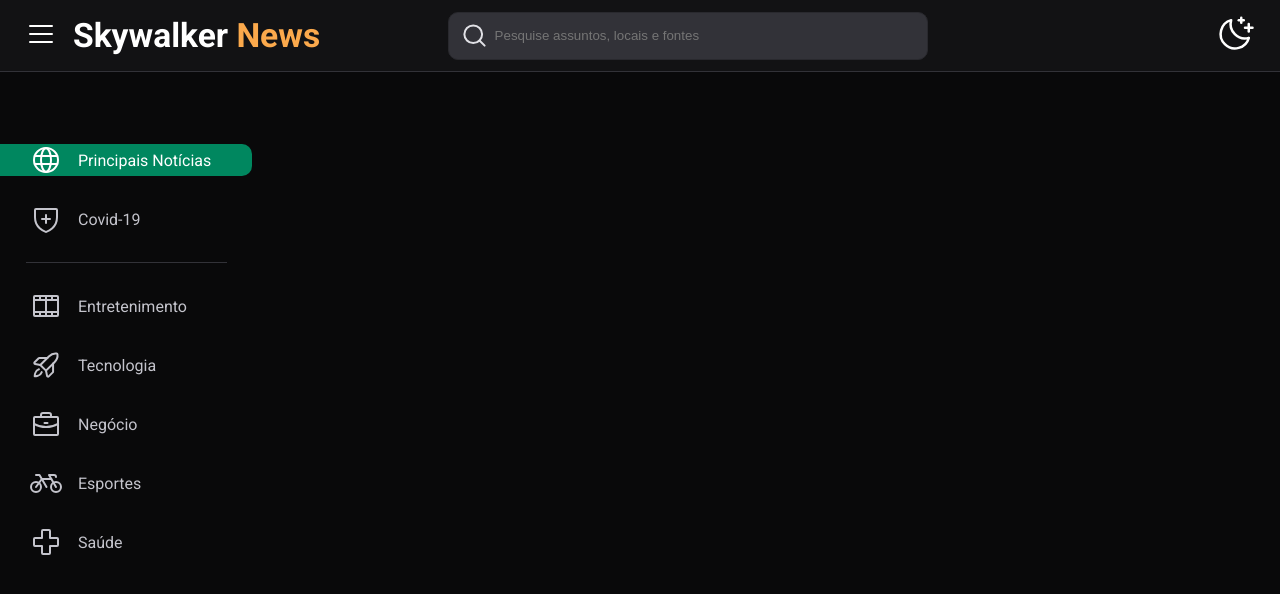
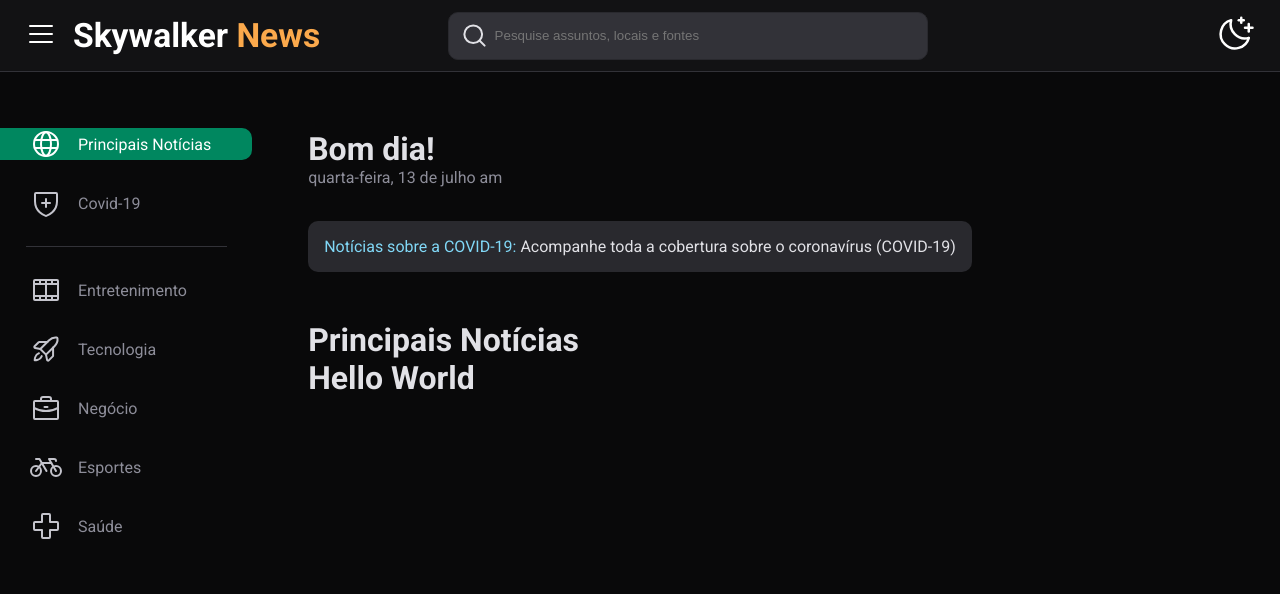
Before and after one commit to ryanolivrdev/SkywalkerNews, a React (Vite) app: page / in a window 1280 px wide. Shown: the top 594 px of the page. Built offline with nearby package versions, Linux system fonts and the light colour scheme.

Commit message:
adding content to main page

```diff
--- a/package.json
+++ b/package.json
@@ -9,6 +9,7 @@
   },
   "dependencies": {
     "axios": "^0.27.2",
+    "date-fns": "^2.28.0",
     "phosphor-react": "^1.4.1",
     "react": "^18.0.0",
     "react-dom": "^18.0.0",
--- a/src/components/Navbar/index.tsx
+++ b/src/components/Navbar/index.tsx
@@ -16,7 +16,6 @@ export function Navbar() {
     setIsOpen(false);
   }
 
-  console.log(isOpen);
   return (
     <>
     <Container>
@@ -38,7 +37,7 @@ export function Navbar() {
       </button>
 
     </Container>
-    <Sidebar isOpen={isOpen}/>
+    <Sidebar isOpen={isOpen} CloseNavBar={closeNavBar}/>
     </>
   );
 }
--- a/src/components/Navbar/styles.ts
+++ b/src/components/Navbar/styles.ts
@@ -62,19 +62,19 @@ export const Container = styled.nav`
     transition: all 0.2s ease-in;
 
     @media (max-width: 900px) {
-      margin-left: 0; // 14px
+      margin-left: 0;
     }
     @media (max-width: 600px) {
-      width: 20rem;// 14px
+      width: 20rem;
     }
     @media (max-width: 450px) {
-      width: 15rem;// 14px
+      width: 15rem;
     }
     @media (max-width: 370px) {
-      width: 10rem;// 14px
+      width: 10rem;
     }
-    @media (max-width: 370px) {
-      width: 5rem;// 14px
+    @media (max-width: 290px) {
+      width: 5rem;
     }
   }
   input:hover {
--- /dev/null
+++ b/src/components/News/index.tsx
@@ -0,0 +1,4 @@
+
+export function News(){
+  return <h1>Hello World</h1>
+}
--- /dev/null
+++ b/src/components/News/styles.ts
@@ -0,0 +1,8 @@
+import styled  from 'styled-components';
+
+export const Container = styled.div`
+  display: flex;
+  justify-content: center;
+  align-items: center;
+
+`
--- a/src/components/Sidebar/index.tsx
+++ b/src/components/Sidebar/index.tsx
@@ -5,25 +5,24 @@ import { Link, useParams } from "react-router-dom";
 
 interface SideBarProps {
   isOpen: boolean;
+  CloseNavBar: any;
 }
 
 export function Sidebar(props: SideBarProps) {
   const { slug } = useParams<{ slug: string }>();
 
-  console.log(props.isOpen);
-
   return (
     <Container isOpen={props.isOpen}>
-      {slug === "topstories" || !slug ? (
+      {slug === "Principaisnoticias" || !slug ? (
         <>
-          <Link className="AtiveLink" to="/topstories">
+          <Link className="AtiveLink" to="/Principaisnoticias" onClick={props.CloseNavBar}>
             <Globe size={32} color="white" />
             <p className="Ative">Principais Notícias</p>
           </Link>
         </>
       ) : (
         <>
-          <Link to="/topstories">
+          <Link to="/Principaisnoticias" onClick={props.CloseNavBar}>
             <Globe size={32} color="#C4C4CC" />
             <p>Principais Notícias</p>
           </Link>
@@ -31,90 +30,90 @@ export function Sidebar(props: SideBarProps) {
       )}
       {slug === "covid-19" ? (
         <>
-          <Link className="AtiveLink" to="/topics/covid-19">
+          <Link className="AtiveLink" to="/topics/Covid-19" onClick={props.CloseNavBar}>
             <ShieldPlus size={32} color="white" />
             <p className="Ative">Covid-19</p>
           </Link>
         </>
       ) : (
         <>
-          <Link to="/topics/covid-19">
+          <Link to="/topics/Covid-19" onClick={props.CloseNavBar}>
             <ShieldPlus size={32} color="#C4C4CC" />
             <p>Covid-19</p>
           </Link>
         </>
       )}
       {props.isOpen ? <Divider /> : ""}
-      {slug === "entertainment" ? (
+      {slug === "Entretenimento" ? (
         <>
-          <Link className="AtiveLink" to="/topics/entertainment">
+          <Link className="AtiveLink" to="/topics/Entretenimento" onClick={props.CloseNavBar}>
             <FilmStrip size={32} color="white" />
             <p className="Ative">Entretenimento</p>
           </Link>
         </>
       ) : (
         <>
-          <Link to="/topics/entertainment">
+          <Link to="/topics/Entretenimento" onClick={props.CloseNavBar}>
             <FilmStrip size={32} color="#C4C4CC" />
             <p>Entretenimento</p>
           </Link>
         </>
       )}
-      {slug === "technology" ? (
+      {slug === "Tecnologia" ? (
         <>
-          <Link className="AtiveLink" to="/topics/technology">
+          <Link className="AtiveLink" to="/topics/Tecnologia" onClick={props.CloseNavBar}>
             <RocketLaunch size={32} color="white" />
             <p className="Ative">Tecnologia</p>
           </Link>
         </>
       ) : (
         <>
-          <Link to="/topics/technology">
+          <Link to="/topics/Tecnologia" onClick={props.CloseNavBar}>
             <RocketLaunch size={32} color="#C4C4CC" />
             <p>Tecnologia</p>
           </Link>
         </>
       )}
-      {slug === "business" ? (
+      {slug === "Negocio" ? (
         <>
-          <Link className="AtiveLink" to="/topics/business">
+          <Link className="AtiveLink" to="/topics/Negocio" onClick={props.CloseNavBar}>
             <Briefcase size={32} color="white" />
             <p className="Ative">Negócio</p>
           </Link>
         </>
       ) : (
         <>
-          <Link to="/topics/business">
+          <Link to="/topics/Negocio" onClick={props.CloseNavBar}>
             <Briefcase size={32} color="#C4C4CC" />
             <p>Negócio</p>
           </Link>
         </>
       )}
-      {slug === "sports" ? (
+      {slug === "Esportes" ? (
         <>
-          <Link className="AtiveLink" to="/topics/sports">
+          <Link className="AtiveLink" to="/topics/Esportes" onClick={props.CloseNavBar}>
             <Bicycle size={32} color="white" />
             <p className="Ative">Esportes</p>
           </Link>
         </>
       ) : (
         <>
-          <Link to="/topics/sports">
+          <Link to="/topics/Esportes" onClick={props.CloseNavBar}>
             <Bicycle size={32} color="#C4C4CC" />
             <p>Esportes</p>
           </Link>
         </>
       )}
-      {slug === "health" ? (
+      {slug === "Saude" ? (
         <>
-          <Link className="AtiveLink" to="/topics/health">
+          <Link className="AtiveLink" to="/topics/Saude" onClick={props.CloseNavBar}>
             <FirstAid size={32} color="white" />
             <p className="Ative">Saúde</p>
           </Link>
         </>
       ) : (
         <>
-          <Link to="/topics/health">
+          <Link to="/topics/Saude" onClick={props.CloseNavBar}>
             <FirstAid size={32} color="#C4C4CC" />
             <p>Saúde</p>
           </Link>
--- a/src/components/Sidebar/styles.ts
+++ b/src/components/Sidebar/styles.ts
@@ -8,7 +8,8 @@ export const Container = styled.aside<SideBarProps>`
   display: flex;
   flex-direction: column;
   position: fixed;
-  top: 144px;
+  top: 72px;
+  padding-top: 56px;
   align-items: center;
   width: ${({ isOpen }) => (isOpen ? "252px" : "0")};
 
@@ -54,7 +55,5 @@ export const Container = styled.aside<SideBarProps>`
     color: white;
   }
 
-  @media (max-width: 768px) {
-    display: ${({ isOpen }) => (isOpen ? "none" : "flex")};
-  }
+
 `
--- a/src/pages/home/index.tsx
+++ b/src/pages/home/index.tsx
@@ -1,20 +1,78 @@
-import { api } from "../../services/api"
-import { Container } from "./styles"
-import { Navbar } from "../../components/Navbar"
-import { Sidebar } from "../../components/Sidebar"
+import { api } from "../../services/api";
+import { Container, TextField } from "./styles";
+import { format } from "date-fns";
+import ptBR from "date-fns/locale/pt-BR";
+import { Navbar } from "../../components/Navbar";
+import { News } from "../../components/News";
+import { Link, useParams } from "react-router-dom";
+import { ReactElement, JSXElementConstructor, ReactFragment } from "react";
 
 //api.get("/top-headlines?country=br&pageSize=5")
 //.then(({ data }) => console.log(data))
 //.catch(error => console.error(error));
 
+let hours: string
+let getHours = format(new Date(), "aaa",);
+if (getHours === "am"){
+  hours = "Bom dia!"
+}
+if (getHours === "pm"){
+  hours = "Bom Noite!"
+}
+
+let today = format(new Date(), "eeee',' d 'de' MMMM aaa", { locale: ptBR });
+
+
+
 export function Home() {
+  let { slug } = useParams<{ slug: string }>();
+
+  if (!slug) {
+    slug = "Principais Notícias";
+  }
+  if(slug === "Principaisnoticias"){
+    slug = "Principais Notícias";
+  }
+  if(slug === "Negocio"){
+    slug = "Negócio"
+  }
+  if (slug === "Saude"){
+    slug = "Saúde";
+  }
 
   return (
     <>
-    <Navbar />
-    <Container>
-      <h1>Hello World</h1>
-    </Container>
+      <Navbar />
+      <Container>
+        <TextField>
+          <div>
+            <h1>{hours}</h1>
+            <p>{today}</p>
+          </div>
+
+          {slug == "Covid-19" ? (
+            <div className="alertBox">
+              <Link to="/topics/Principaisnoticias">
+                <span>Leia as principais Notícias do dia:</span> Acompanhe toda a
+                  cobertura de todos os jornais
+              </Link>
+            </div>
+          ) : (
+            <>
+              <div className="alertBox">
+                <Link to="/topics/Covid-19">
+                  <span>Notícias sobre a COVID-19:</span> Acompanhe toda a
+                  cobertura sobre o coronavírus (COVID-19)
+                </Link>
+              </div>
+            </>
+          )}
+
+          <h1 className="Title">{slug}</h1>
+
+          <News />
+        </TextField>
+      </Container>
     </>
-  )
+  );
 }
--- a/src/pages/home/styles.ts
+++ b/src/pages/home/styles.ts
@@ -2,4 +2,49 @@ import styled from "styled-components";
 
 export const Container = styled.div`
   display: flex;
-`
+  flex-direction: column;
+
+  align-items: center;
+
+  padding-top: 130px;
+`;
+
+export const TextField = styled.div`
+  display: flex;
+  flex-direction: column;
+  text-align: left;
+
+  .alertBox {
+    display: flex;
+    justify-content: center;
+    align-items: center;
+
+    margin-top: 2.1rem;
+
+    padding: 1rem;
+
+    background-color: var(--elements-secondary);
+    border-radius: 0.625rem;
+
+    span {
+      color: var(--link-font);
+    }
+    @media (max-width: 1000px) {
+      font-size: 87.5%; // 14px
+      width: 30rem;
+    }
+    @media (max-width: 600px) {
+      width: 25rem;
+    }
+    @media (max-width: 450px) {
+      width: 20rem;
+    }
+    @media (max-width: 290px) {
+      width: 10rem;
+    }
+  }
+
+  .Title {
+    margin-top: 3.1rem;
+  }
+`;
--- a/src/styles/global.ts
+++ b/src/styles/global.ts
@@ -67,6 +67,12 @@ export default createGlobalStyle`
     font-weight: 400;
   }
 
+  p {
+    font-family: "Roboto", -apple-system, BlinkMacSystemFont, 'Segoe UI', Oxygen, Ubuntu, Cantarell, 'Open Sans', 'Helvetica Neue', sans-serif;
+    color: var(--text-secondary);
+    font-weight: 400;
+  }
+
   button, a {
     cursor: pointer;
     text-decoration: none;
```
Also changed, not shown: 1 other file (tests, documents, lock files or other folders).
